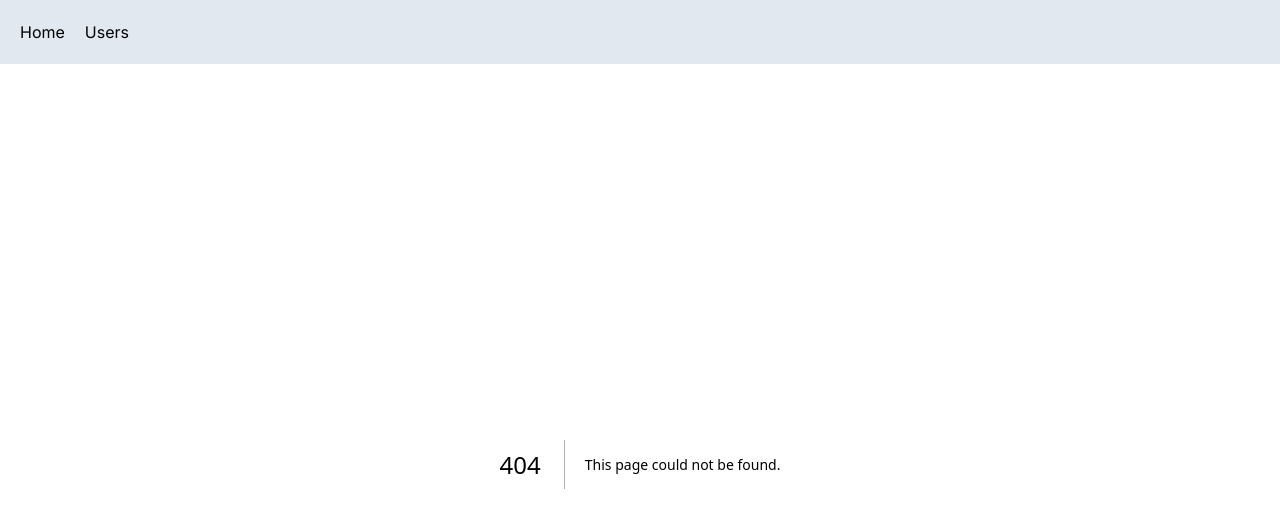
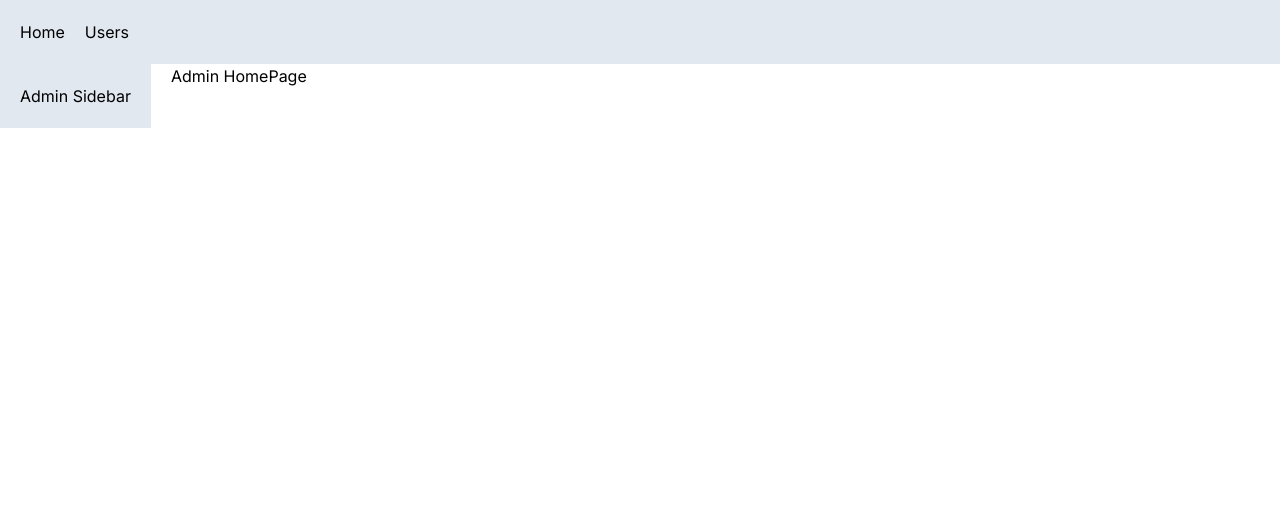
Before and after one commit to breakdaiz/next-app, a Next.js app: page /admin in a window 1280 px wide. Before the commit this address had no page. Shown: the top 528 px of the page. Built offline with nearby package versions, Linux system fonts and the light colour scheme.

Commit message:
Create Admin Sidebar components

```diff
--- /dev/null
+++ b/app/admin/layout.tsx
@@ -0,0 +1,16 @@
+import React, { ReactNode } from "react";
+
+interface Props {
+  children: ReactNode;
+}
+
+const AdminLayout = ({ children }: Props) => {
+  return (
+    <div className='flex'>
+      <aside className="bg-slate-200 p-5 mr-5">Admin Sidebar</aside>
+      <div>{children}</div>
+    </div>
+  );
+};
+
+export default AdminLayout;
--- /dev/null
+++ b/app/admin/page.tsx
@@ -0,0 +1,9 @@
+import React from 'react'
+
+const AdminHomePage = () => {
+  return (
+    <div>Admin HomePage</div>
+  )
+}
+
+export default AdminHomePage
```
